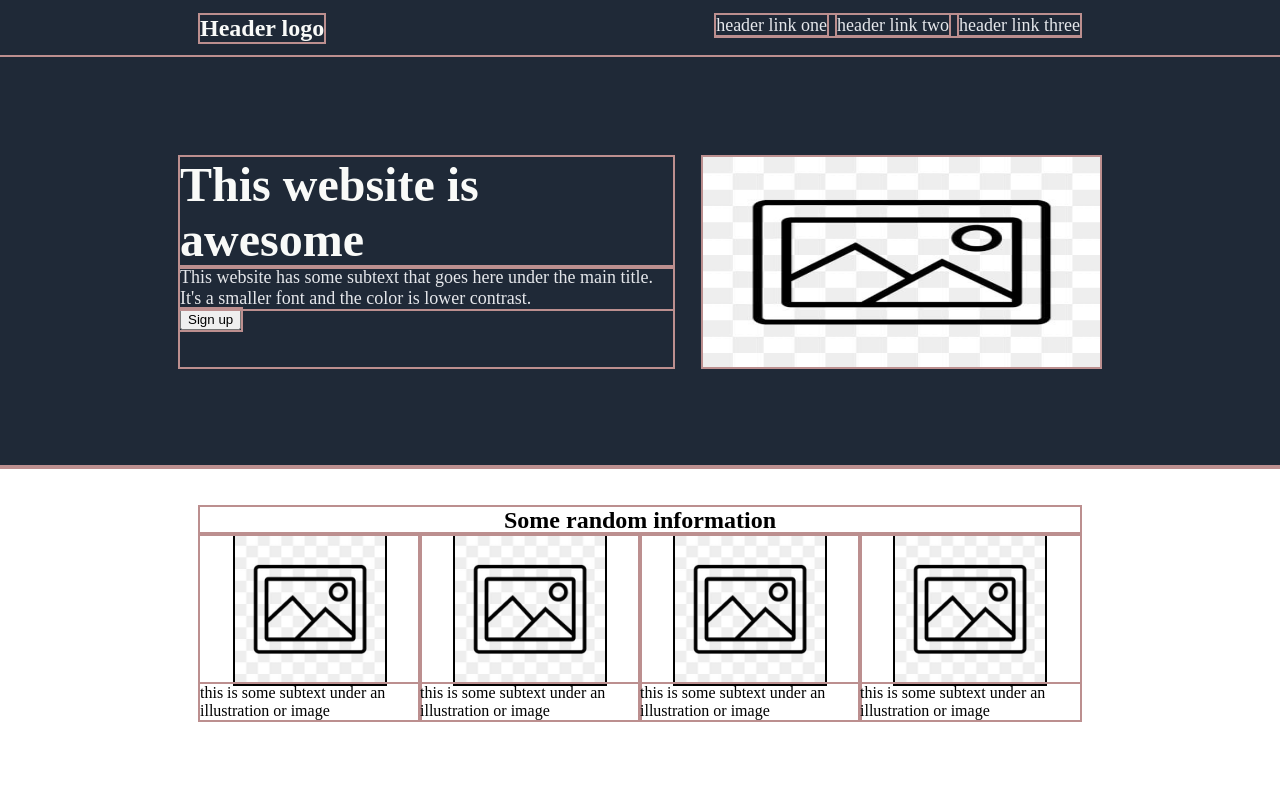
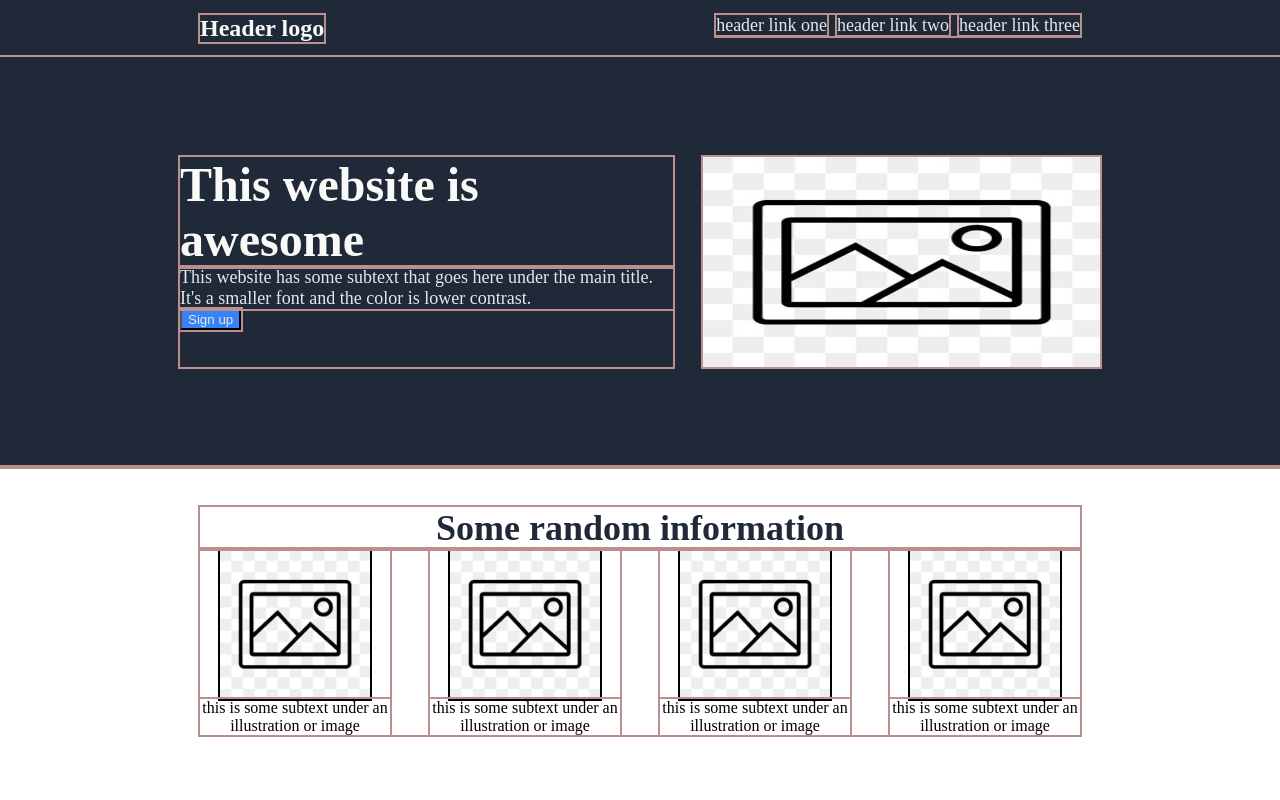
Before and after one commit to kaglet/landing-page, a plain HTML site: page index.html in a window 1280 px wide. Shown: the top 800 px of the page. Drawn offline with Linux system fonts and the light colour scheme.

Commit message:
Style 2nd set of specifications from guide

```diff
--- a/css/styles.css
+++ b/css/styles.css
@@ -55,6 +55,7 @@ a {
 .pics-container {
     display: flex;
     justify-content: space-between;
+    gap: 40px;
 }
 
 
@@ -154,3 +155,22 @@ button {
 li {
     height: min-content;
 }
+
+.call-to-action > .container, button {
+    background-color: #3882F6;
+    color: #E5E7EB;
+}
+
+h2 {
+    font-size: 36px;
+    font-weight: extra-bold;
+    color: #1F2937;
+}
+
+.container > button {
+    border: 2px solid #E5E7EB;
+}
+
+.subtext {
+    text-align: center;
+}
--- a/index.html
+++ b/index.html
@@ -32,7 +32,7 @@
     </div>
 
     <div class="info">
-        <h2>Some random information</h2>
+        <h2 class="info-header-text">Some random information</h2>
         <div class="pics-container">
             <div class="content-container">
                 <img src="./images/placeholder-img.jpg" alt="">
```
